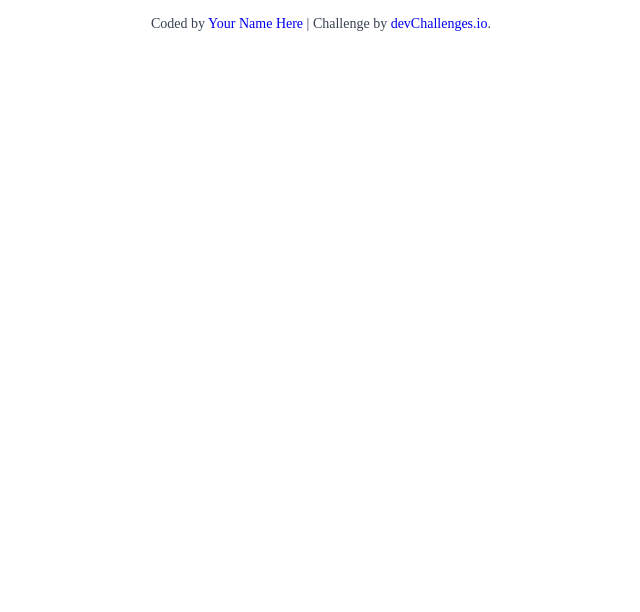
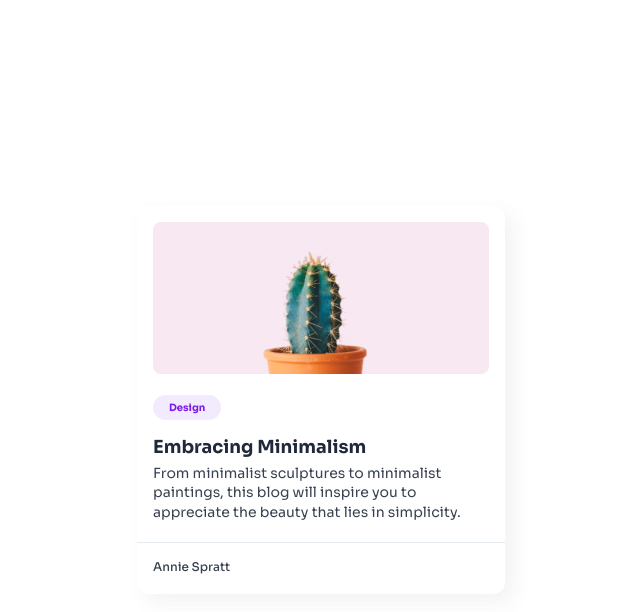
Before and after one commit to thanawangk/minimal-blog-card-starter, a plain HTML site: page index.html in a window 1280 px wide. Shown: the whole page, without its empty margins (319-959 px from the left). Drawn offline with Linux system fonts and the light colour scheme.

Commit message:
feat: first design

```diff
--- a/index.html
+++ b/index.html
@@ -1,28 +1,96 @@
 <!DOCTYPE html>
 <html lang="en">
+
 <head>
   <meta charset="UTF-8" />
   <meta name="viewport" content="width=device-width, initial-scale=1.0" />
 
-    <link
-      rel="icon"
-      href="resources/favicon.ico"
-      type="image/x-icon"
-      sizes="96x96"
-    />
+  <link rel="icon" href="resources/favicon.ico" type="image/x-icon" sizes="96x96" />
 
-    <title>devChallenges.io | Minimal Blog Card</title>
+  <link rel="preconnect" href="https://fonts.googleapis.com">
+  <link rel="preconnect" href="https://fonts.gstatic.com" crossorigin>
+  <link href="https://fonts.googleapis.com/css2?family=Sora:wght@100..800&display=swap" rel="stylesheet">
 
-    <!--You are welcome to delete these styles or modify them in your own stylesheet -->
+  <title>Minimal Blog Card</title>
+
   <style>
     * {
       margin: 0;
       padding: 0;
-        box-sizing: border-box;
+      /* box-sizing: border-box; */
     }
 
     body {
       height: 100vh;
+      font-family: "Sora", sans-serif;
+      font-optical-sizing: auto;
+      /* font-style: normal; */
+    }
+
+    main {
+      height: 100%;
+      display: flex;
+      justify-content: center;
+      align-items: center;
+    }
+
+    .card {
+      width: 368px;
+      border-radius: 12px;
+      box-shadow: 8px 8px 20px 0px rgba(85, 85, 85, 0.08);
+
+    }
+
+    .card-body {
+      padding: 16px;
+    }
+
+    .card img {
+      width: 100%;
+      border-radius: 8px;
+    }
+
+    .card-content {
+      margin-top: 16px;
+      display: flex;
+      flex-direction: column;
+      gap: 6px;
+    }
+
+    .card-footer {
+      margin-top: 4px;
+      padding: 16px 16px 20px;
+      border-top: 1px solid #E5EAF0;
+      /* 12px */
+      font-size: 0.75rem;
+      font-weight: 500;
+      color: #394150;
+    }
+
+    .tag {
+      display: inline-block;
+      margin-top: 16px;
+      padding: 6px 16px;
+      border-radius: 16px;
+      background-color: #F2EAFD;
+      color: #7C19EE;
+      /* 10px */
+      font-size: 0.625rem;
+      font-weight: 700;
+    }
+
+    h3 {
+      /* 18px */
+      font-size: 1.125rem;
+      font-weight: 700;
+      color: #20293A;
+    }
+
+    p {
+      /* 14px */
+      font-size: 0.875rem;
+      color: #394150;
+      line-height: 1.4;
     }
 
     .author-info {
@@ -37,20 +105,35 @@
     }
   </style>
 </head>
+
 <body>
-    <!-- Design
+  <main>
+    <div class="card">
+      <div class="card-body">
+        <img src="/resources/Cactus.jpg" alt="card-image">
+        <span class="tag">Design</span>
 
-  Embracing Minimalism
+        <div class="card-content">
+          <h3>Embracing Minimalism</h3>
+          <p class="excerpt">
+            From minimalist sculptures to minimalist paintings, this blog will inspire you to appreciate the beauty that
+            lies in simplicity.
+          </p>
+        </div>
+      </div>
 
-  From minimalist sculptures to minimalist paintings, this blog will inspire you to appreciate the beauty that lies in simplicity.
+      <div class="card-footer">
+        Annie Spratt
+      </div>
+    </div>
+  </main>
 
-  Annie Spratt -->
+  <!-- <footer>
+    <div class="author-info">
+      Coded by <a href="#">Bank Thanawat</a> | Challenge by
+      <a href="https://www.devchallenges.io?ref=challenge" target="_blank">devChallenges.io</a>.
+    </div>
+  </footer> -->
+</body>
 
-    <div class="author-info">
-      Coded by <a href="#">Your Name Here</a> | Challenge by
-      <a href="https://www.devchallenges.io?ref=challenge" target="_blank"
-        >devChallenges.io</a
-      >.
-    </div>
-  </body>
 </html>
```
Lines whose indentation alone changed are shown as unchanged.
